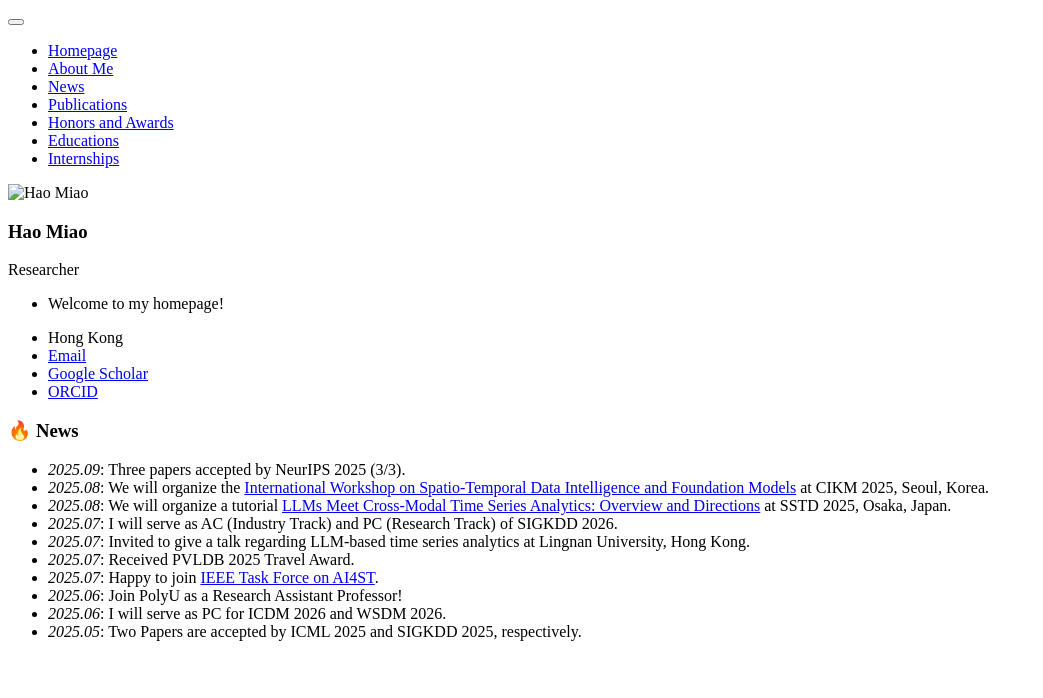
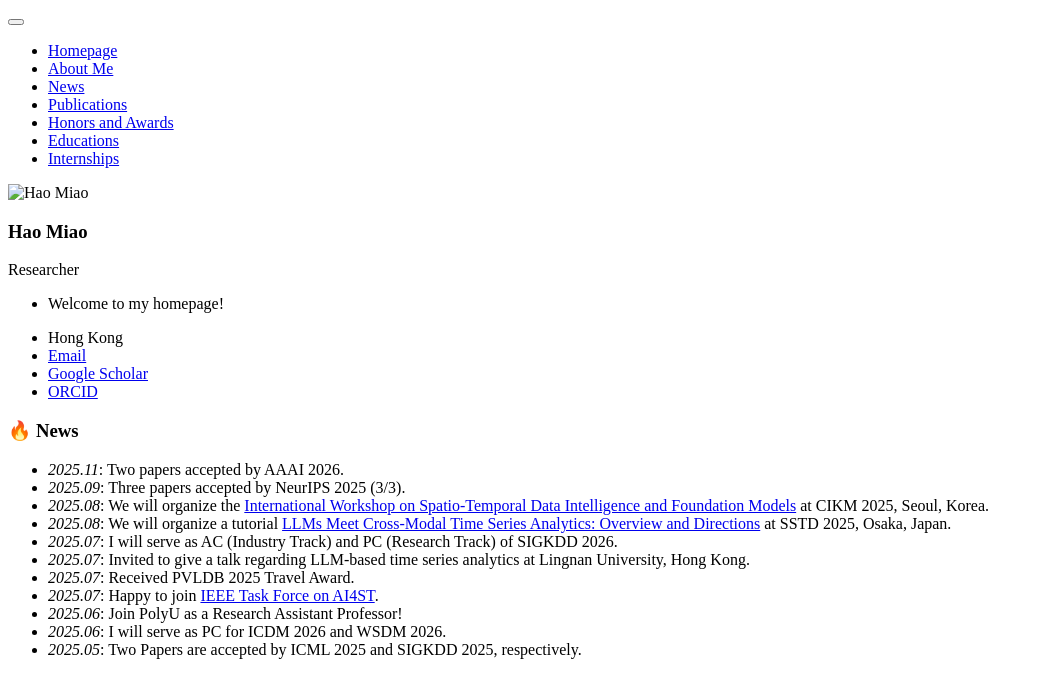
Before and after one commit to MiaoHaoSunny/MiaoHaoSunny.github.io, a Jekyll site: the page built from _pages/includes/news.md, in a window 1280 px wide. Shown: the top 698 px of the page, without its empty margins (0-1043 px from the left). Built offline with Jekyll 4.4.1, drawn with Linux system fonts in a browser that asks for light colours; our own code applies the rules of GitHub Pages for plain Markdown files.

Commit message:
Update news.md

```diff
--- a/_pages/includes/news.md
+++ b/_pages/includes/news.md
@@ -1,4 +1,5 @@
 # 🔥 News
+- *2025.11*: Two papers accepted by AAAI 2026.
 - *2025.09*: Three papers accepted by NeurIPS 2025 (3/3).
 - *2025.08*: We will organize the [International Workshop on Spatio-Temporal Data Intelligence and Foundation Models](https://stintelligence.github.io/) at CIKM 2025, Seoul, Korea.
 - *2025.08*: We will organize a tutorial [LLMs Meet Cross-Modal Time Series Analytics: Overview and Directions](https://llm-cmts.github.io/) at SSTD 2025, Osaka, Japan.
```
